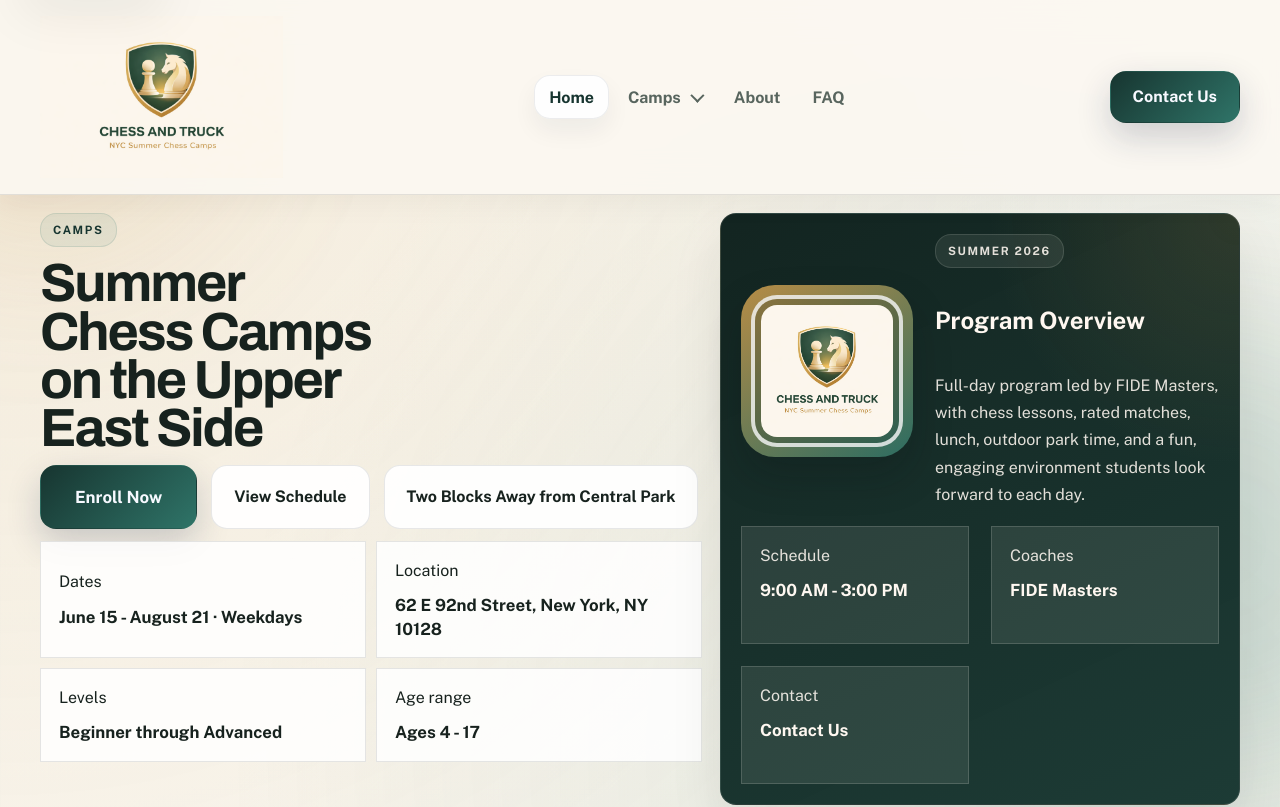
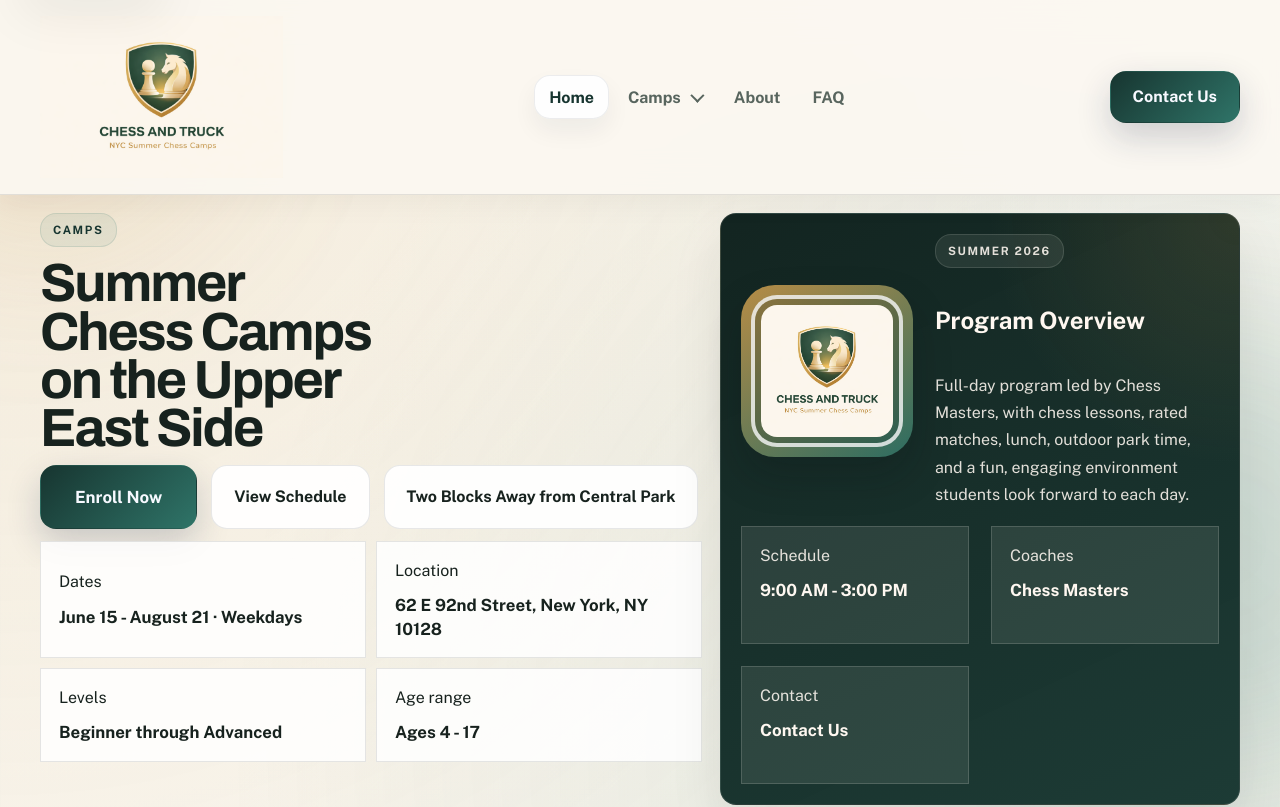
Before and after one commit to Aminjon0603/chess-and-truck-site, a React (Vite) app: page / in a window 1280 px wide. Shown: the top 807 px of the page. Built offline with nearby package versions, Linux system fonts and the light colour scheme.

Commit message:
Rename FIDE Masters to Chess Masters across camp site

```diff
--- a/api/create-camp-checkout-session.js
+++ b/api/create-camp-checkout-session.js
@@ -11,7 +11,7 @@ const campOptions = {
   "single-day": {
     label: "Single Day Camp",
     amount: 15000,
-    description: "One full camp day with FIDE Masters, rated games, lunch, outdoor park time, and fun activities at 62 E 92nd Street, New York, NY 10128.",
+    description: "One full camp day with Chess Masters, rated games, lunch, outdoor park time, and fun activities at 62 E 92nd Street, New York, NY 10128.",
     campTime: "9:00 AM - 3:00 PM",
   },
   "half-day-am": {
--- a/src/siteData.js
+++ b/src/siteData.js
@@ -178,7 +178,7 @@ export const footerLegalLinks = [
 export const homePage = {
   eyebrow: "NYC chess camps",
   title: "Summer chess camps at 62 E 92nd Street, New York, NY 10128.",
-  intro: "Weekday summer camp with FIDE Masters at 62 E 92nd Street, New York, NY 10128.",
+    intro: "Weekday summer camp with Chess Masters at 62 E 92nd Street, New York, NY 10128.",
   heroFacts: [
     { label: "Dates", value: "June 15 - August 21 · Weekdays" },
     { label: "Location", value: "62 E 92nd Street, New York, NY 10128" },
@@ -268,10 +268,10 @@ export const campOverviewPage = {
   asideTag: "Summer 2026",
   asideTitle: "Program Overview",
   asideText:
-    "Full-day program led by FIDE Masters, with chess lessons, rated matches, lunch, outdoor park time, and a fun, engaging environment students look forward to each day.",
+      "Full-day program led by Chess Masters, with chess lessons, rated matches, lunch, outdoor park time, and a fun, engaging environment students look forward to each day.",
   asideFacts: [
     { label: "Schedule", value: "9:00 AM - 3:00 PM" },
-    { label: "Coaches", value: "FIDE Masters" },
+      { label: "Coaches", value: "Chess Masters" },
     { label: "Contact", value: "Contact Us" },
   ],
   overviewSection: {
@@ -330,7 +330,7 @@ export const campOverviewPage = {
       defaultSchedulePreference: "Week of June 15",
       scheduleText: "Weekdays · 9:00 AM - 3:00 PM",
       details: [
-        "Daily chess instruction with FIDE Masters",
+        "Daily chess instruction with Chess Masters",
         "Rated games, lunch break, and outdoor park time",
         "Fun, engaging activities throughout the day",
       ],
@@ -346,7 +346,7 @@ export const campOverviewPage = {
       defaultSchedulePreference: "Monday, June 15",
       scheduleText: "9:00 AM - 3:00 PM",
       details: [
-        "Chess instruction with FIDE Masters",
+        "Chess instruction with Chess Masters",
         "Rated games and structured play",
         "Lunch, outdoor park time, and fun activities",
       ],
@@ -576,7 +576,7 @@ export const campOverviewPage = {
     },
     {
       question: "Who leads instruction?",
-      answer: "All instruction is led by FIDE Masters with more than 25 years of experience in the field.",
+      answer: "All instruction is led by Chess Masters with more than 25 years of experience in the field.",
     },
     {
       question: "What should students bring?",
@@ -1023,7 +1023,7 @@ export const faqPage = {
     },
     {
       title: "Who leads instruction?",
-      text: "All instruction is led by FIDE Masters with more than 25 years of experience in the field.",
+      text: "All instruction is led by Chess Masters with more than 25 years of experience in the field.",
     },
     {
       title: "What should students bring?",
@@ -1763,7 +1763,7 @@ export const faqItems = [
   {
     question: "What is a typical camp day like?",
     answer:
-      "Camp runs from 9:00 AM to 3:00 PM and includes chess instruction with FIDE Masters, rated games, lunch, outdoor park time, and fun activities.",
+      "Camp runs from 9:00 AM to 3:00 PM and includes chess instruction with Chess Masters, rated games, lunch, outdoor park time, and fun activities.",
   },
   {
     question: "What should my child bring?",
```
